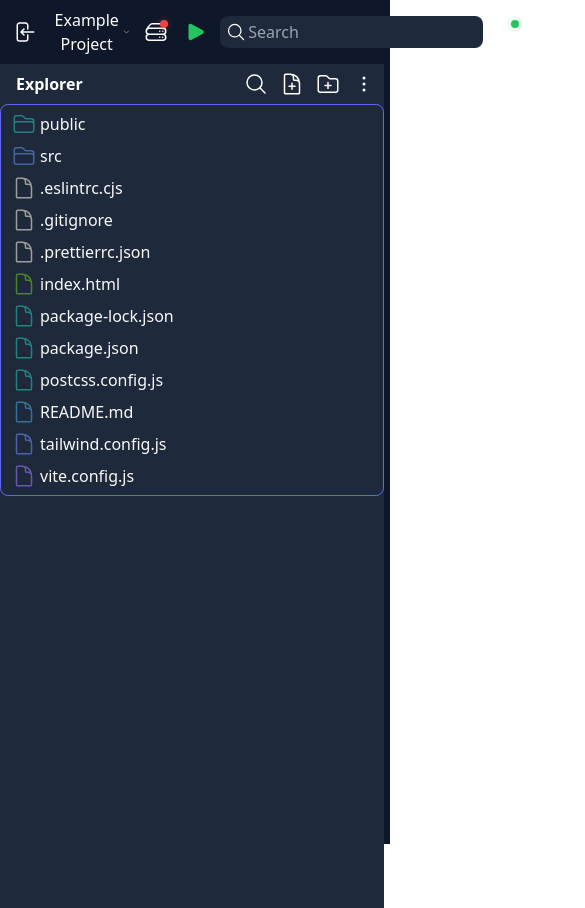
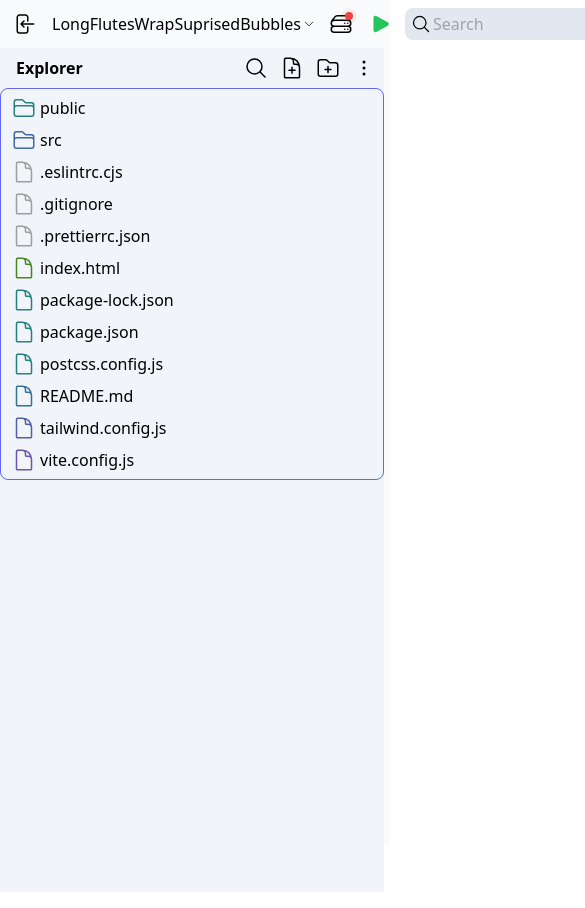
Before and after one commit to Jeshwin/fs_sidebar, a React (Vite) app: page / in a window 390 px wide. Shown: the top 908 px of the page, 585 px wide, since content can reach past the window. Built offline with nearby package versions, Linux system fonts and the light colour scheme.

Commit message:
dark mode 🌝🌚

```diff
--- a/src/App.jsx
+++ b/src/App.jsx
@@ -9,7 +9,7 @@ import Navbar from "./components/bars/navbar";
 
 export default function App() {
     return (
-        <div className="w-screen h-screen bg-slate-900">
+        <div className="w-screen h-screen bg-slate-50 dark:bg-slate-900 dark:text-white">
             <FileStructureProvider>
                 <SidebarControllerContextProvider>
                     <NewElementProvider>
--- a/src/components/bars/fileExplorerToolbar.jsx
+++ b/src/components/bars/fileExplorerToolbar.jsx
@@ -87,7 +87,7 @@ function FileExplorerSearchbar() {
     return (
         <div className="relative p-1">
             <input
-                className="w-full pl-2 p-1 bg-slate-900 rounded-md focus:outline-none focus:ring-1 focus:ring-indigo-500"
+                className="w-full pl-2 p-1 bg-slate-50 dark:bg-slate-900 rounded-md focus:outline-none focus:ring-1 focus:ring-indigo-500"
                 ref={searchInputRef}
                 placeholder="Search"
                 value={searchTerm}
@@ -101,15 +101,15 @@ function FileExplorerSearchbar() {
                     <XMarkIcon className="w-6 h-6" />
                 </button>
             )}
-            <ul className="absolute w-fit max-h-80 m-2 overflow-y-scroll flex flex-col bg-indigo-950 shadow-lg rounded-lg *:flex *:flex-col *:p-2">
+            <ul className="absolute w-fit max-h-80 m-2 overflow-y-scroll z-10 flex flex-col bg-indigo-50 dark:bg-indigo-950 shadow-lg rounded-lg *:flex *:flex-col *:p-2">
                 {searchResults.map((result, index) => {
                     return (
                         <li
                             key={index}
-                            className="hover:bg-indigo-900 first:rounded-t-lg last:rounded-b-lg cursor-pointer"
+                            className="hover:bg-indigo-100 hover:dark:bg-indigo-900 first:rounded-t-lg last:rounded-b-lg cursor-pointer"
                             onClick={() => setCurrentFile(result.fullPath)}
                         >
-                            <p className="text-xs text-indigo-200">
+                            <p className="text-xs text-indigo-800 dark:text-indigo-200">
                                 {result.fullPath.split("").map((char, i) => (
                                     <span
                                         key={i}
@@ -123,7 +123,9 @@ function FileExplorerSearchbar() {
                                     </span>
                                 ))}
                             </p>
-                            <p className="text-indigo-50">{result.name}</p>
+                            <p className="text-indigo-900 dark:text-indigo-50">
+                                {result.name}
+                            </p>
                         </li>
                     );
                 })}
@@ -160,29 +162,29 @@ export default function FileExplorerToolbar() {
     };
 
     return (
-        <div className="top-0 w-full p-1 grid grid-cols-1 bg-slate-800 text-white">
+        <div className="top-0 w-full p-1 grid grid-cols-1 bg-slate-100 dark:bg-slate-800 dark:text-white">
             <div className="flex items-center">
                 <div className="font-semibold flex-1 ml-3">Explorer</div>
                 <div className="font-semibold flex items-center gap-1 *:p-1 *:rounded">
                     <button
                         onClick={toggleSearchbar}
-                        className="hover:bg-gray-800"
+                        className="hover:bg-indigo-200 hover:dark:bg-indigo-800"
                     >
                         <MagnifyingGlassIcon className="w-6 h-6" />
                     </button>
                     <button
                         onClick={(e) => showNewInput(e, "file")}
-                        className="hover:bg-gray-800"
+                        className="hover:bg-indigo-200 hover:dark:bg-indigo-800"
                     >
                         <DocumentPlusIcon className="w-6 h-6" />
                     </button>
                     <button
                         onClick={(e) => showNewInput(e, "dir")}
-                        className="hover:bg-gray-800"
+                        className="hover:bg-indigo-200 hover:dark:bg-indigo-800"
                     >
                         <FolderPlusIcon className="w-6 h-6" />
                     </button>
-                    <button className="hover:bg-gray-800">
+                    <button className="hover:bg-indigo-200 hover:dark:bg-indigo-800">
                         <EllipsisVerticalIcon className="w-6 h-6" />
                     </button>
                 </div>
--- a/src/components/bars/navbar.jsx
+++ b/src/components/bars/navbar.jsx
@@ -2,7 +2,6 @@ import {
     ArrowLeftEndOnRectangleIcon,
     ArrowRightStartOnRectangleIcon,
     ChevronDownIcon,
-    Cog6ToothIcon,
     InboxIcon,
     MagnifyingGlassIcon,
     QuestionMarkCircleIcon,
@@ -12,44 +11,73 @@ import {PlayIcon} from "@heroicons/react/24/solid";
 import {useContext} from "react";
 import SidebarControllerContext from "../context/sidebarControllerProvider";
 import KeybindTooltip from "../tooltips/keybindTooltip";
+import ThemeToggle from "../themetoggle";
 
 export default function Navbar() {
     const {showSidebar, toggleSidebar} = useContext(SidebarControllerContext);
     return (
-        <div className="w-screen px-2 py-1 flex items-center space-x-1 bg-slate-900 text-white">
+        <div className="w-screen px-2 py-1 flex items-center space-x-1 bg-slate-50 dark:bg-slate-900 dark:text-white">
             {showSidebar ? (
-                <KeybindTooltip text="Close Explorer (Ctrl-`)">
+                <KeybindTooltip
+                    text="Close Explorer"
+                    keybind={{
+                        windows: ["Control", "`"],
+                        mac: ["Command", "`"],
+                        linux: ["Super", "`"],
+                    }}
+                >
                     <button
                         onClick={toggleSidebar}
-                        className="p-1 rounded-lg hover:bg-indigo-900"
+                        className="p-1 rounded-lg hover:bg-indigo-100 hover:dark:bg-indigo-900"
                     >
                         <ArrowLeftEndOnRectangleIcon className="w-6 h-6" />
                     </button>
                 </KeybindTooltip>
             ) : (
-                <KeybindTooltip text="Open Explorer (Ctrl-`)">
+                <KeybindTooltip
+                    text="Open Explorer"
+                    keybind={{
+                        windows: ["Control", "`"],
+                        mac: ["Command", "`"],
+                        linux: ["Super", "`"],
+                    }}
+                >
                     <button
                         onClick={toggleSidebar}
-                        className="p-1 rounded-lg hover:bg-indigo-900"
+                        className="p-1 rounded-lg hover:bg-indigo-100 hover:dark:bg-indigo-900"
                     >
                         <ArrowRightStartOnRectangleIcon className="w-6 h-6" />
                     </button>
                 </KeybindTooltip>
             )}
-            <button className="p-1 flex items-center rounded-lg hover:bg-indigo-900">
-                <p className="pl-1">Example Project</p>
+            <button className="p-1 flex items-center rounded-lg hover:bg-indigo-100 hover:dark:bg-indigo-900">
+                <p className="pl-1">LongFlutesWrapSuprisedBubbles</p>
                 <ChevronDownIcon className="w-3 h-3 m-0.5" />
             </button>
-            <KeybindTooltip text="Health (Ctrl-G)">
-                <button className="relative p-1 rounded-lg hover:bg-indigo-900">
+            <KeybindTooltip
+                text="Health"
+                keybind={{
+                    windows: ["Control", "G"],
+                    mac: ["Command", "G"],
+                    linux: ["Super", "G"],
+                }}
+            >
+                <button className="relative p-1 rounded-lg hover:bg-indigo-100 hover:dark:bg-indigo-900">
                     <span className="absolute right-1 top-1 w-2 h-2 rounded-full bg-red-500 animate-ping"></span>
                     <span className="absolute right-1 top-1 w-2 h-2 rounded-full bg-red-500"></span>
                     <ServerStackIcon className="w-6 h-6" />
                 </button>
             </KeybindTooltip>
             <div className="flex-grow"></div>
-            <KeybindTooltip text="Run (Ctrl-R)">
-                <button className="p-1 rounded-lg hover:bg-green-900">
+            <KeybindTooltip
+                text="Run"
+                keybind={{
+                    windows: ["Control", "R"],
+                    mac: ["Command", "R"],
+                    linux: ["Super", "R"],
+                }}
+            >
+                <button className="p-1 rounded-lg hover:bg-green-100 hover:dark:bg-green-900">
                     <PlayIcon className="w-6 h-6 text-green-500" />
                 </button>
             </KeybindTooltip>
@@ -57,28 +85,39 @@ export default function Navbar() {
                 <MagnifyingGlassIcon className="absolute top-2 left-2 w-5 h-5 m-0.5" />
                 <input
                     placeholder="Search"
-                    className="p-1 pl-7 rounded-lg bg-slate-800 hover:bg-indigo-800 focus:outline-none"
+                    className="p-1 pl-7 rounded-lg bg-slate-200 dark:bg-slate-800 hover:bg-indigo-200 hover:dark:bg-indigo-800 focus:outline-none"
                 ></input>
             </div>
             <KeybindTooltip text="Inbox">
-                <button className="relative p-1 rounded-lg hover:bg-indigo-900">
+                <button className="relative p-1 rounded-lg hover:bg-indigo-100 hover:dark:bg-indigo-900">
                     <span className="absolute right-1 top-1 w-2 h-2 rounded-full bg-green-500 animate-ping"></span>
                     <span className="absolute right-1 top-1 w-2 h-2 rounded-full bg-green-500"></span>
                     <InboxIcon className="w-6 h-6" />
                 </button>
             </KeybindTooltip>
-            <KeybindTooltip text="Help (Cmd-H)">
-                <button className="p-1 rounded-lg hover:bg-indigo-900">
+            <KeybindTooltip
+                text="Help"
+                keybind={{
+                    windows: ["Control", "H"],
+                    mac: ["Command", "H"],
+                    linux: ["Super", "H"],
+                }}
+            >
+                <button className="p-1 rounded-lg hover:bg-indigo-100 hover:dark:bg-indigo-900">
                     <QuestionMarkCircleIcon className="w-6 h-6" />
                 </button>
             </KeybindTooltip>
-            <KeybindTooltip text="Settings (Cmd-Shift-,)">
-                <button className="p-1 rounded-lg hover:bg-indigo-900">
-                    <Cog6ToothIcon className="w-6 h-6" />
-                </button>
+            <KeybindTooltip
+                text="Toggle Theme"
+                keybind={{
+                    windows: ["Control", "Shift", "B"],
+                    mac: ["Command", "Shift", "B"],
+                    linux: ["Super", "Shift", "B"],
+                }}
+            >
+                <ThemeToggle />
             </KeybindTooltip>
-
-            <button className="p-1 rounded-lg hover:bg-indigo-900">
+            <button className="p-1 rounded-lg hover:bg-indigo-100 hover:dark:bg-indigo-900">
                 <img
                     className="w-6 h-6 rounded-full ring-2 ring-green-500"
                     src="https://api.toucanny.net/avatar?userid=random&w=480"
--- a/src/components/fileExplorer.jsx
+++ b/src/components/fileExplorer.jsx
@@ -54,7 +54,7 @@ export default function FileExplorer() {
     if (!showSidebar) return;
 
     return (
-        <div className="w-fit h-full bg-slate-800 text-gray-50 overflow-y-scroll">
+        <div className="w-fit h-full bg-slate-100 dark:bg-slate-800 dark:text-white overflow-y-scroll">
             {/** Toolbar contains searchbar and buttons to add new file or folder */}
             <FileExplorerToolbar />
             {/** The actual file and folder elements */}
--- a/src/components/items/file.jsx
+++ b/src/components/items/file.jsx
@@ -140,7 +140,7 @@ export default function FileItem({item, parent, level}) {
                 style={{
                     marginLeft: `${level * 16 + 4}px`,
                 }}
-                className="flex items-center p-1 cursor-pointer rounded-lg hover:bg-gray-700"
+                className="flex items-center p-1 cursor-pointer rounded-lg hover:bg-slate-300 hover:dark:bg-slate-700"
                 draggable
                 onDragStart={handleDragStart}
                 onDragOver={handleDragOver}
@@ -160,7 +160,7 @@ export default function FileItem({item, parent, level}) {
                 {showDots && (
                     <button
                         ref={VertDotsRef}
-                        className="rounded hover:bg-gray-800"
+                        className="rounded hover:bg-slate-200 hover:dark:bg-slate-800"
                         onClick={toggleTooltip}
                     >
                         <EllipsisVerticalIcon className="w-6 h-6" />
--- a/src/components/items/folder.jsx
+++ b/src/components/items/folder.jsx
@@ -163,7 +163,7 @@ export default function FolderItem({item, parent, level}) {
                 style={{
                     marginLeft: `${level * 16 + 4}px`,
                 }}
-                className="flex items-center p-1 cursor-pointer rounded-lg hover:bg-gray-700"
+                className="flex items-center p-1 cursor-pointer rounded-lg hover:bg-slate-300 hover:dark:bg-slate-700"
                 draggable
                 onDragStart={handleDragStart}
                 onDragOver={handleDragOver}
@@ -194,7 +194,7 @@ export default function FolderItem({item, parent, level}) {
                 {showDots && (
                     <button
                         ref={VertDotsRef}
-                        className="rounded hover:bg-gray-800"
+                        className="rounded hover:bg-slate-200 hover:dark:bg-slate-800"
                         onClick={toggleTooltip}
                     >
                         <EllipsisVerticalIcon className="w-6 h-6" />
--- a/src/components/items/newelement.jsx
+++ b/src/components/items/newelement.jsx
@@ -92,8 +92,8 @@ export default function NewItem() {
                     style={{
                         marginLeft: `${16 * slashCount + 4}px`,
                     }}
-                    className="h-8 flex items-center p-1 cursor-pointer rounded-lg bg-gray-700
-            border border-transparent focus-within:ring-1 focus-within:ring-indigo-500"
+                    className="h-8 flex items-center p-1 cursor-pointer rounded-lg hover:bg-slate-300 hover:dark:bg-slate-700
+                    border border-transparent focus-within:ring-1 focus-within:ring-indigo-500"
                 >
                     {fileOrFolder === "file" ? (
                         <DocumentPlusIcon className="w-6 h-6" />
--- /dev/null
+++ b/src/components/themetoggle.jsx
@@ -0,0 +1,27 @@
+import {MoonIcon, SunIcon} from "@heroicons/react/24/outline";
+import {useEffect, useState} from "react";
+
+export default function ThemeToggle() {
+    const [theme, setTheme] = useState("light");
+
+    useEffect(() => {
+        // Directly add the 'dark' class to the body based on theme state
+        if (theme === "dark") {
+            document.documentElement.classList.add("dark");
+        } else {
+            document.documentElement.classList.remove("dark");
+        }
+    }, [theme]);
+    return (
+        <button
+            onClick={() => setTheme(theme === "light" ? "dark" : "light")}
+            className="p-1 rounded-lg hover:bg-indigo-100 hover:dark:bg-indigo-900"
+        >
+            {theme === "light" ? (
+                <SunIcon className="w-6 h-6" />
+            ) : (
+                <MoonIcon className="w-6 h-6" />
+            )}
+        </button>
+    );
+}
--- a/tailwind.config.js
+++ b/tailwind.config.js
@@ -1,5 +1,6 @@
 /** @type {import('tailwindcss').Config} */
 export default {
+    darkMode: "selector",
     content: ["./index.html", "./src/**/*.{js,ts,jsx,tsx}"],
     theme: {
         extend: {},
```
Also changed, not shown: src/components/tooltips/keybindTooltip.jsx (+68 -6 lines).
